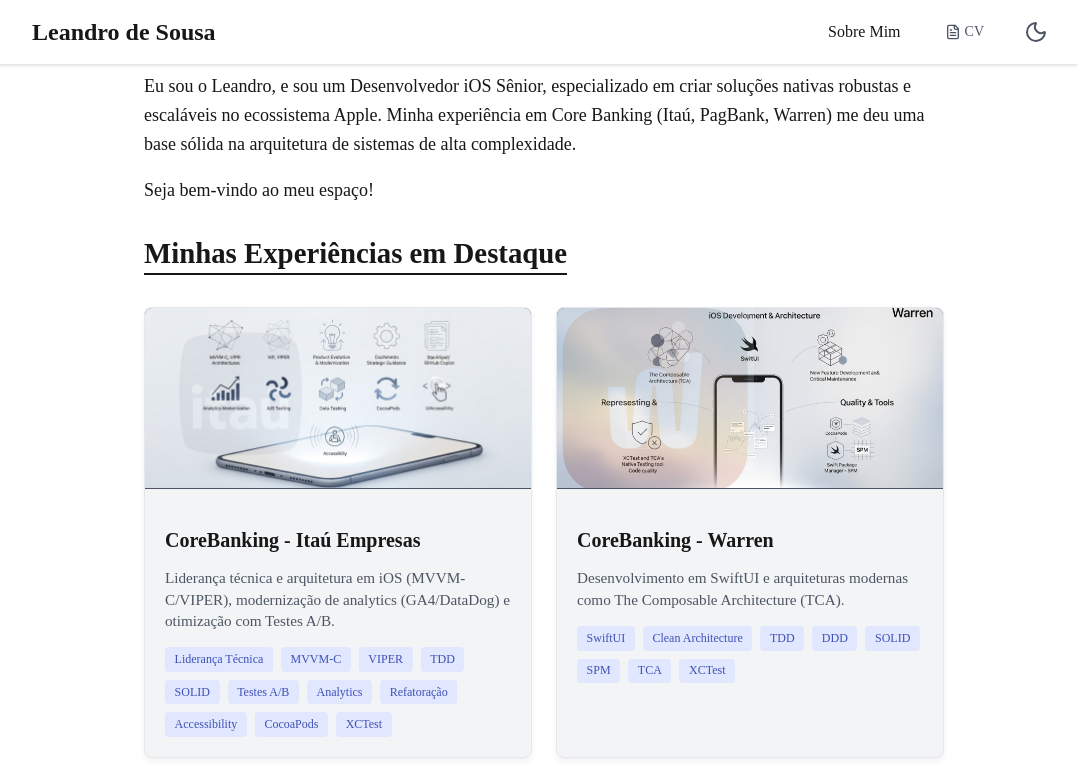
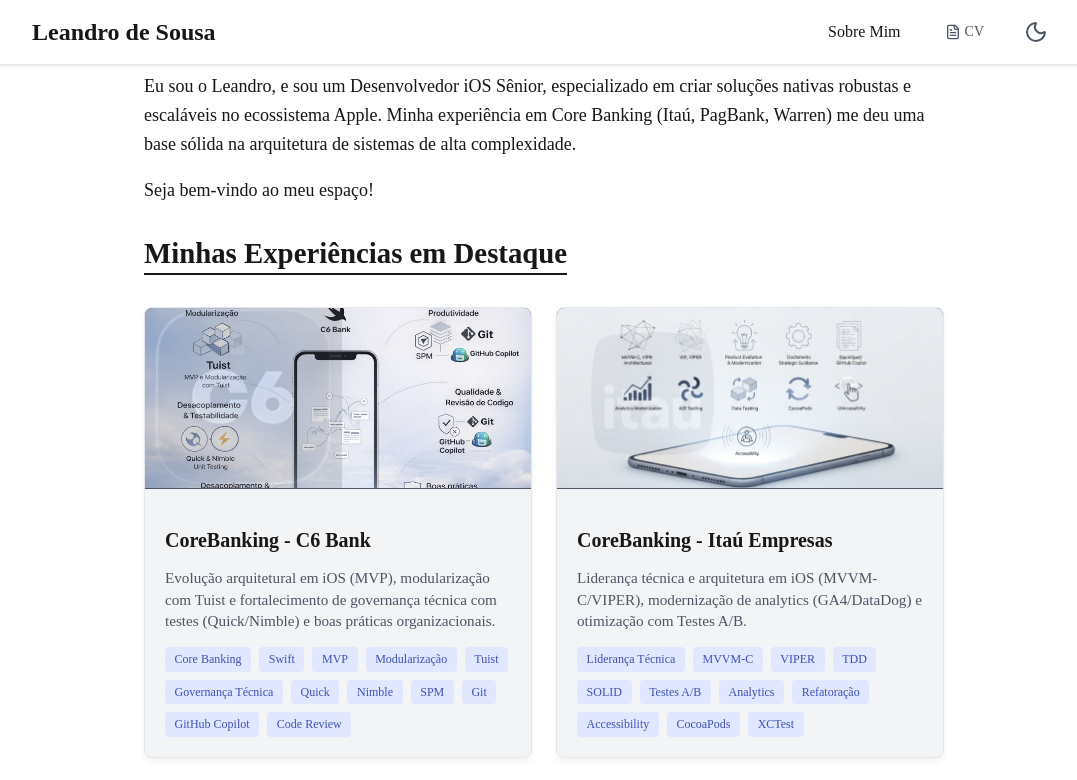
Before and after one commit to leandrodesousa-dev/my-portfolio, a Next.js app: page / in a window 1280 px wide. Shown: the top 780 px of the page, without its empty margins (96-1173 px from the left). Built offline with nearby package versions, Linux system fonts and the light colour scheme.

Commit message:
update(home) - new experience - C6Bank

```diff
--- a/src/data/myProjects.ts
+++ b/src/data/myProjects.ts
@@ -7,6 +7,13 @@
 }
 
 export const MY_PROJECTS: Project[] = [
+    {
+        slug: 'c6bank-app-ios',
+        title: 'CoreBanking - C6 Bank',
+        description: 'Evolução arquitetural em iOS (MVP), modularização com Tuist e fortalecimento de governança técnica com testes (Quick/Nimble) e boas práticas organizacionais.',
+        imageUrl: '/experience/experience_c6bank.png',
+        tags: ['Core Banking', 'Swift', 'MVP', 'Modularização', 'Tuist', 'Governança Técnica', 'Quick', 'Nimble', 'SPM', 'Git', 'GitHub Copilot', 'Code Review']
+    },
     {
         slug: 'itau-app-ios',
         title: 'CoreBanking - Itaú Empresas',
```
Also changed, not shown: public/experience/experience_c6bank.png (added).
